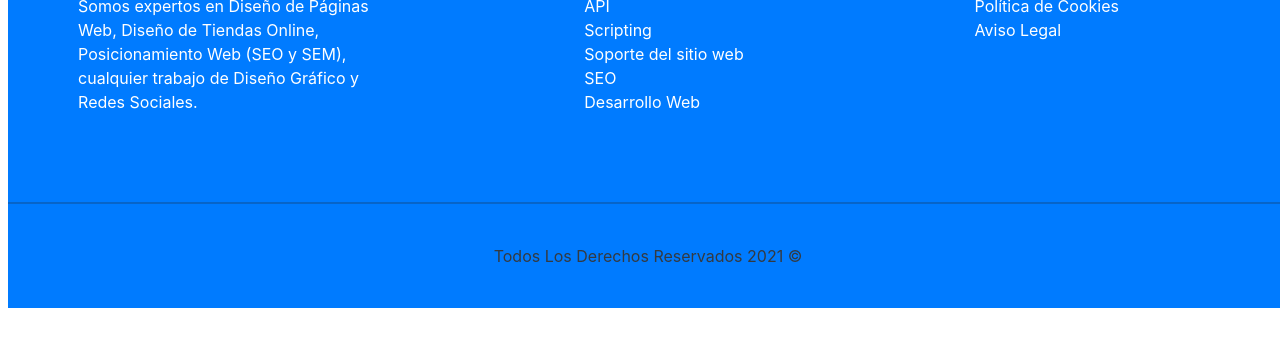
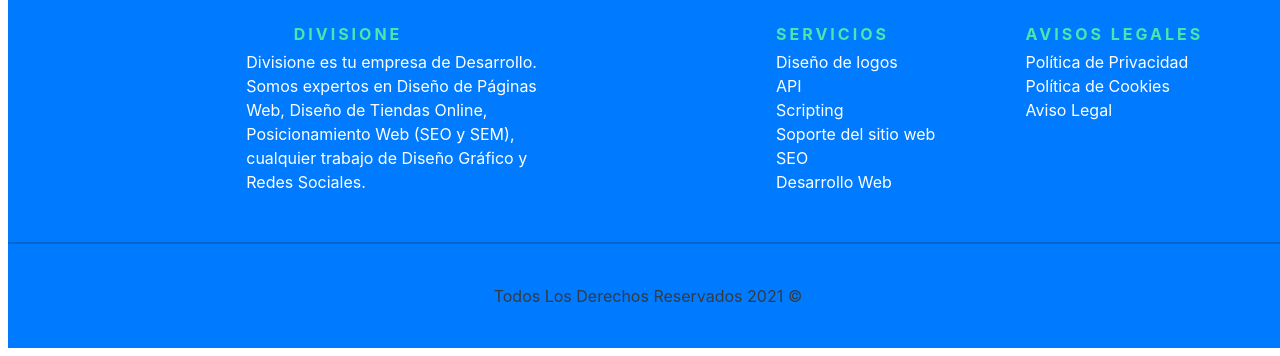
Before and after one commit to alexSanchez0516/CRUD-MCV, a PHP site: page / in a window 1280 px wide. Shown: the part 5887-6243 px from the top of the page. Before the commit the page ends 6195 px from the top, so only its background shows below. Run offline with PHP 8.4, Linux system fonts and the light colour scheme; data comes from the database, SQL or seed files in the repository; some libraries are stand-ins or nearby versions.

Commit message:
fix layout

```diff
--- a/includes/config/db.php
+++ b/includes/config/db.php
@@ -3,7 +3,7 @@
 
 
 function connectDB() : mysqli{
-    $db = new mysqli('localhost', 'root', '1690001299Gr.', 'divisione_crud');
+    $db = new mysqli('localhost', 'xymind', '1690001299Gr.', 'divisione_crud');
     if (!$db) {
         echo "No hay conexion";
         exit;
--- a/src/js/app.js
+++ b/src/js/app.js
@@ -6,6 +6,7 @@ document.addEventListener('DOMContentLoaded', function() {
     showDetail();
     messagesFlash();
     validatePolicy();
+
 });
 
 
--- a/src/scss/base/_utilidades.scss
+++ b/src/scss/base/_utilidades.scss
@@ -15,3 +15,8 @@
 .m-right-1 {
     margin-right: 1rem;
 }
+
+
+ol, ul {
+    padding-left: 0rem !important;
+}
--- a/src/scss/base/_variables.scss
+++ b/src/scss/base/_variables.scss
@@ -26,7 +26,7 @@ $blueContact: #0d99d7;
 $purpleContact: #39459b8a;
 $redForte: red;
 $whiteLogin: #ffffffb5;
-
+$serviceBlue: #007bff0f;
 
 $separacion: 5rem;
 
--- a/src/scss/layout/index/_contact_foot.scss
+++ b/src/scss/layout/index/_contact_foot.scss
@@ -29,8 +29,9 @@
     background-size: cover;
     background-color: $form_colours;
     align-items: center;
+    border-radius: 1em;
    @include tablet {
-        width: 70%;
+        width: 40%;
    }
    width: 100%;
     align-self: center;
@@ -47,6 +48,7 @@
             width: 91%;
             padding: 1rem;
             margin-bottom: 1rem;
+            border-radius: .8em;
         }
     }
 }
--- a/src/scss/layout/index/_subfooter.scss
+++ b/src/scss/layout/index/_subfooter.scss
@@ -17,12 +17,15 @@
         width: 100%;
         align-self: center;
         padding: 1rem;
+        align-items: center;
 
 
 
         .box-sub-footer {
             flex:1;
-            align-items: center;
+            align-items: baseline;
+            margin-top:1rem;
+            margin-right: .5rem;
 
             &:nth-child(2n) {
                 span {
@@ -36,6 +39,7 @@
                 }
             }
             #fix-title-box-sub-foter {
+                align-self: center;
                 @include tablet {
                     margin-right: 6rem !important;
                 }
@@ -53,17 +57,17 @@
 
             }
             .content-box-sub-footer {
-		width: 50%;
+                align-self: center;
+		        width: 80%;
                 @include tablet {
-	            width: 74%;
-		}
+	            width: 40%;
+		        }
 
-	       	color: $white;
+	       	    color: $white;
             }
 
             .list-page-legal-sub-footer {
 
-                padding-right: 3rem;
 
                 li {
                     a {
@@ -92,3 +96,14 @@
         }
     }
 }
+
+
+.content-footer-fix {
+    @include tablet {
+
+        width: 40%;
+    }
+    display: flex;
+
+
+}
--- a/src/scss/layout/services/_servicesPage.scss
+++ b/src/scss/layout/services/_servicesPage.scss
@@ -27,8 +27,33 @@
 
 .content-box {
     align-self: center;
-    width: 55% !important;
+    width: 90% !important;
 }
 .img-products {
     width: 50px;
 }
+
+.service-box {
+    background-color: $serviceBlue;
+    border-radius: 1em;
+    padding: .5rem;
+    width: 100%;
+    display:flex;
+    justify-content: center;
+    box-shadow: 1px 1px 1px #ccc;
+    align-items: center;
+    @include tablet {
+        width: 40%;
+    }
+}
+
+.center-service {
+    * {
+        letter-spacing: 1px;
+    }
+}
+.title-services-box {
+    color: black;
+    font-size: 1.2rem;
+    font-weight: bolder;
+}
--- a/views/index.php
+++ b/views/index.php
@@ -53,7 +53,7 @@
         </div>
         <div class="packs" data-cy='packs'>
             <?php foreach ($services as $service) : ?>
-                <div class="pack">
+                <div class="pack" onclick="window.location.href='/servicio?id=<?php echo $service->id ?>'">
 
                     <div class="content-service">
                         <h3 class="title-pack"><?php echo $service->name ?></h3>
@@ -136,7 +136,7 @@
         </div>
         <img src="build/img/web-dev-25.webp" alt="service deluxe" loading="lazy">
     </section>
-    <section class="wrap-website-design-package d-flex justify-content-center">
+    <section class="wrap-website-design-package d-flex justify-content-center m-2">
         <img src="build/img/web-dev-10.webp" loading="lazy" alt="Website Design Package" class="img-fluid w-100">
         <div class="content-deluxe d-flex flex-column m-4 w-100">
             <span class="title-deluxe">Desarrollo web</span>
--- a/views/layout.php
+++ b/views/layout.php
@@ -46,7 +46,10 @@ $data = Services::getAny("name,id", "services");
     <script async src="https://www.googletagmanager.com/gtag/js?id=G-1EB7X3616Y"></script>
     <script>
         window.dataLayer = window.dataLayer || [];
-    function gtag(){dataLayer.push(arguments);}
+
+        function gtag() {
+            dataLayer.push(arguments);
+        }
         gtag('js', new Date());
 
         gtag('config', 'G-1EB7X3616Y');
@@ -105,6 +108,8 @@ $data = Services::getAny("name,id", "services");
                 </p>
 
             </div>
+
+            <div class="content-footer-fix">
                 <div class="box-sub-footer d-flex flex-column">
                     <span class="title-box-sub-foter">
                         servicios
@@ -129,6 +134,9 @@ $data = Services::getAny("name,id", "services");
 
 
                 </div>
+            </div>
+
+
 
         </div>
         <hr>
```
Also changed, not shown: gulpfile.js (+6 -6 lines), views/pages/services.php (+4 -3 lines), public/build/css/app.css, 2 other files. Lines whose indentation alone changed are shown as unchanged.
